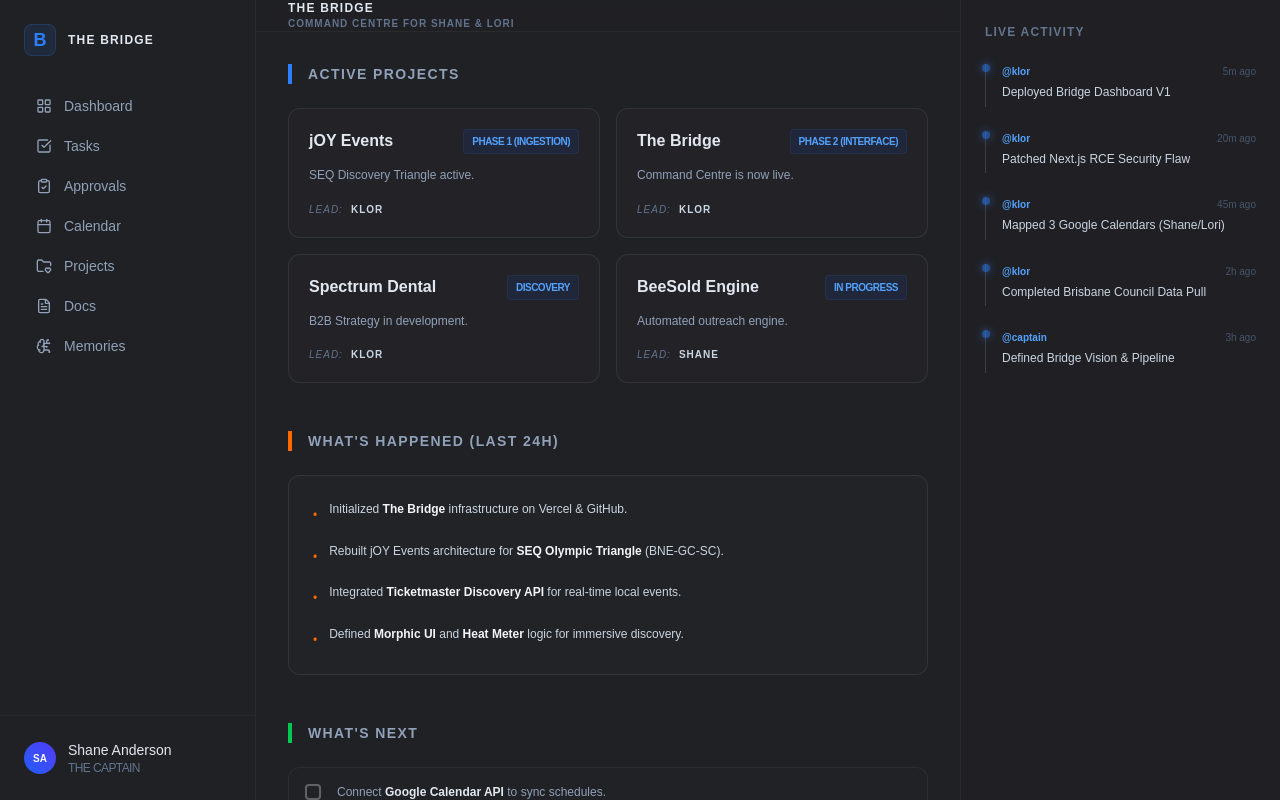
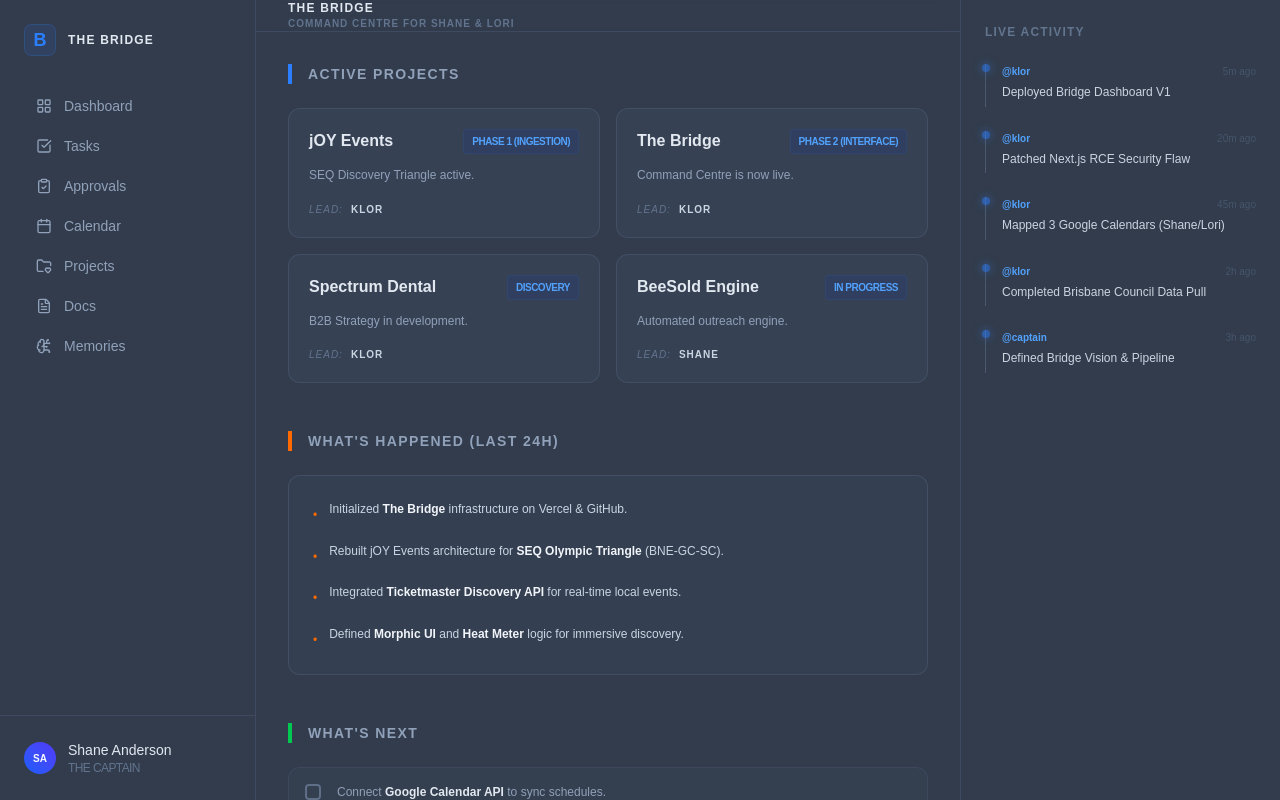
Before and after one commit to shaneHighPeek/the-bridge, a Next.js app: page / in a window 1280 px wide. Built offline with nearby package versions, Linux system fonts and the light colour scheme.

Commit message:
UI: Lighten theme to Google Blue-Grey palette (#323C4D) as requested

```diff
--- a/src/app/globals.css
+++ b/src/app/globals.css
@@ -1,7 +1,7 @@
 @import "tailwindcss";
 
 :root {
-  --background: #202124;
+  --background: #323C4D;
   --foreground: #e8eaed;
 }
 
@@ -11,11 +11,15 @@
   --font-sans: var(--font-geist-sans);
   --font-mono: var(--font-geist-mono);
 
-  /* Overriding Tailwind slate to match Google Dark colors */
-  --color-slate-950: #202124;
-  --color-slate-900: #292a2d;
-  --color-slate-800: #3c4043;
-  --color-slate-700: #5f6368;
+  /* Overriding Tailwind slate to match the Blue-Grey palette from the image (#323C4D) */
+  --color-slate-950: #323C4D;
+  --color-slate-900: #3E4A5F;
+  --color-slate-800: #4B5971;
+  --color-slate-700: #5F6E87;
+
+  /* Secondary overrides to ensure all components inherit the theme */
+  --color-slate-950-50: rgba(50, 60, 77, 0.5);
+  --color-slate-900-40: rgba(62, 74, 95, 0.4);
 }
 
 body {
```
